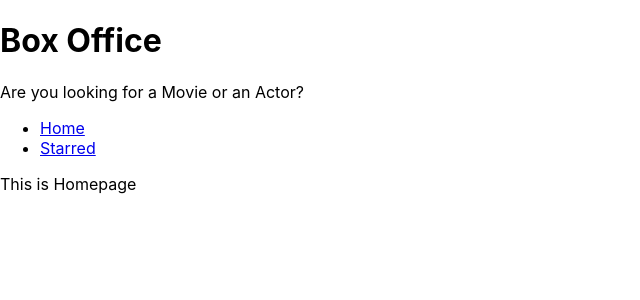
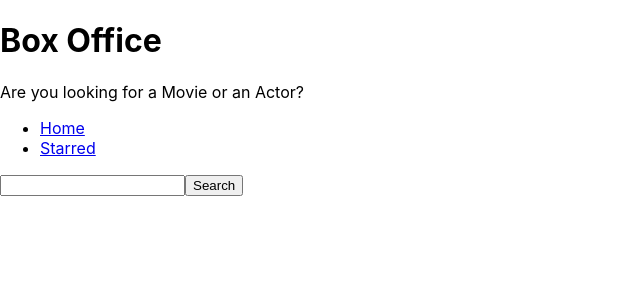
Before and after one commit to ravi238873/box-office, a React (Create React App) app: page / in a window 1280 px wide. Shown: the top 300 px of the page, without its empty margins (0-640 px from the left). Built offline with nearby package versions, Linux system fonts and the light colour scheme.

Commit message:
added api call function

```diff
--- a/src/pages/Home.js
+++ b/src/pages/Home.js
@@ -1,8 +1,40 @@
-import React from 'react';
+import React, { useState } from 'react';
 import MainPageLayout from '../components/MainPageLayout';
 
 const Home = () => {
-  return <MainPageLayout>This is Homepage</MainPageLayout>;
+  const [input, setInput] = useState('');
+
+  const onSearch = () => {
+    fetch(`https://api.tvmaze.com/search/shows?q=${input}`)
+      .then(r => r.json())
+      .then(result => {
+        console.log(result);
+      });
+  };
+
+  const onInputChange = ev => {
+    setInput(ev.target.value);
+  };
+
+  const onKeyDown = ev => {
+    if (ev.keyCode === 13) {
+      onSearch();
+    }
+  };
+
+  return (
+    <MainPageLayout>
+      <input
+        type="text"
+        onChange={onInputChange}
+        value={input}
+        onKeyDown={onKeyDown}
+      />
+      <button type="button" onClick={onSearch}>
+        Search
+      </button>
+    </MainPageLayout>
+  );
 };
 
 export default Home;
```
